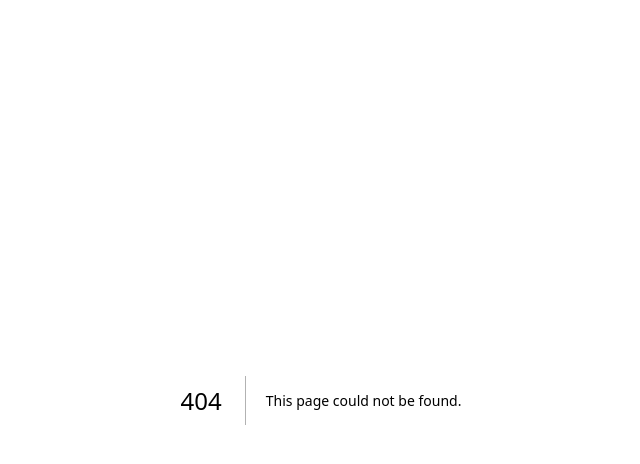
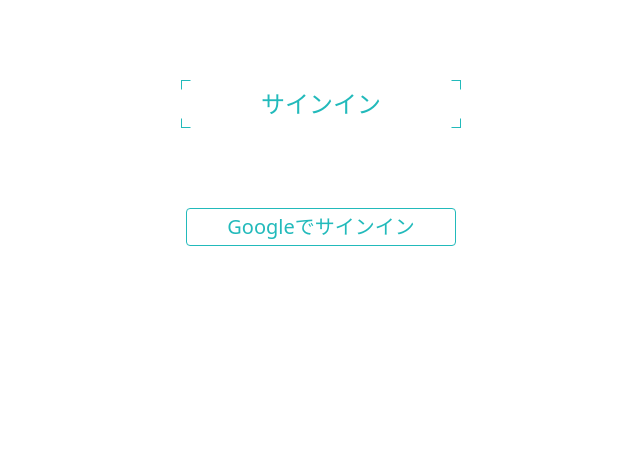
Before and after one commit to himuusagi/flashcard, a Next.js app: page /signin in a window 1280 px wide. Before the commit this address had no page. Shown: the top 464 px of the page, without its empty margins (319-959 px from the left). Built offline with nearby package versions, Linux system fonts and the light colour scheme.

Commit message:
signinページの作成
`src/app/signin/`の追加

```diff
--- /dev/null
+++ b/src/app/signin/page.tsx
@@ -0,0 +1,21 @@
+import { type NextPage } from "next";
+import SigninButton from "@/components/elements/SigninButton";
+import Heading1 from "@/components/elements/Heading1";
+import Inner from "@/components/layouts/Inner";
+import Main from "@/components/layouts/Main";
+
+const Page: NextPage = () => {
+  return (
+    <Main>
+      <Heading1 title="サインイン" />
+
+      <Inner width="narrow">
+        <div className="mt-[40px] py-[40px] text-center">
+          <SigninButton />
+        </div>
+      </Inner>
+    </Main>
+  );
+};
+
+export default Page;
```
